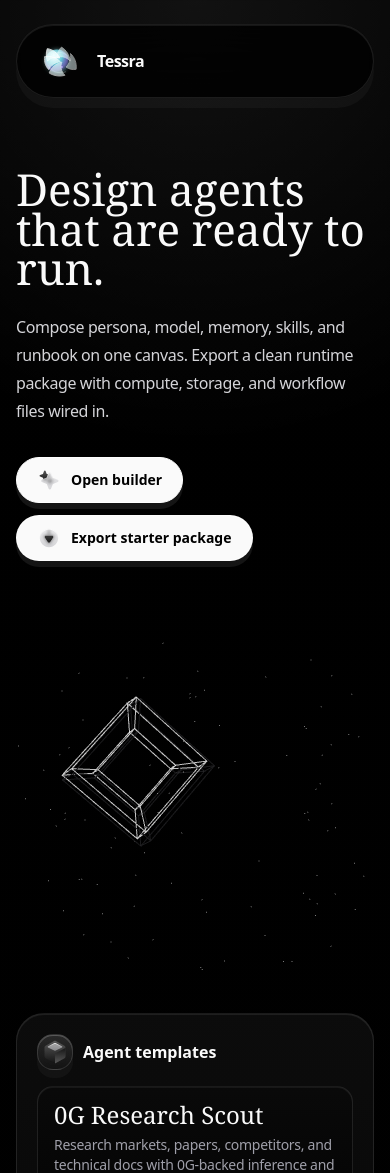
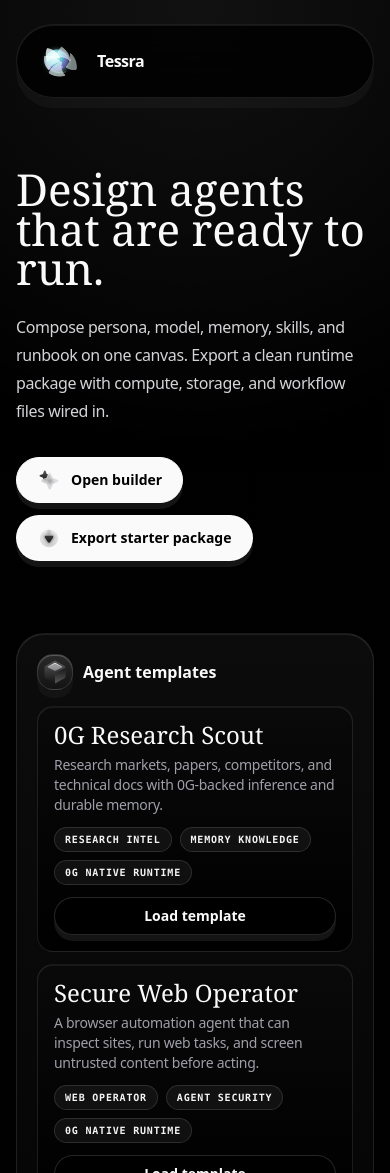
Before and after one commit to ayush-that/openagents-project, a React (Vite) app: page / in a window 390 px wide. Shown: the top 1173 px of the page. Built offline with nearby package versions, Linux system fonts and the light colour scheme.

Commit message:
Hide hero tesseract below lg breakpoint

```diff
--- a/src/App.tsx
+++ b/src/App.tsx
@@ -1009,7 +1009,7 @@
           </div>
         </div>
 
-        <div className="relative min-h-[340px] overflow-hidden sm:min-h-[380px]">
+        <div className="relative hidden min-h-[340px] overflow-hidden sm:min-h-[380px] lg:block">
           <HeroScene />
         </div>
       </section>
```
